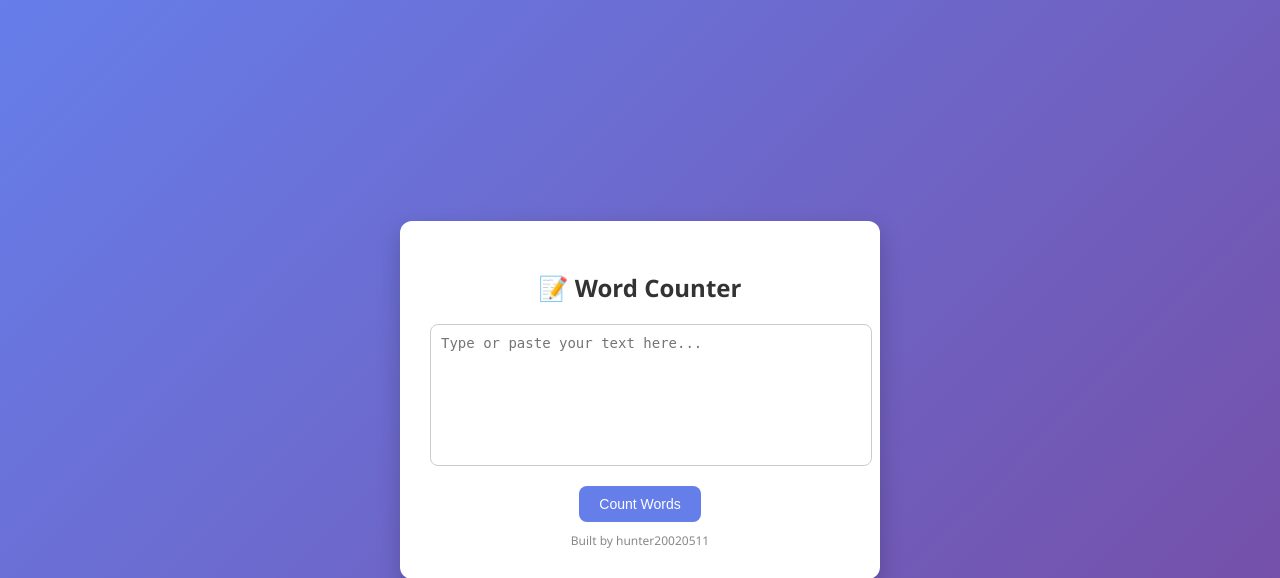
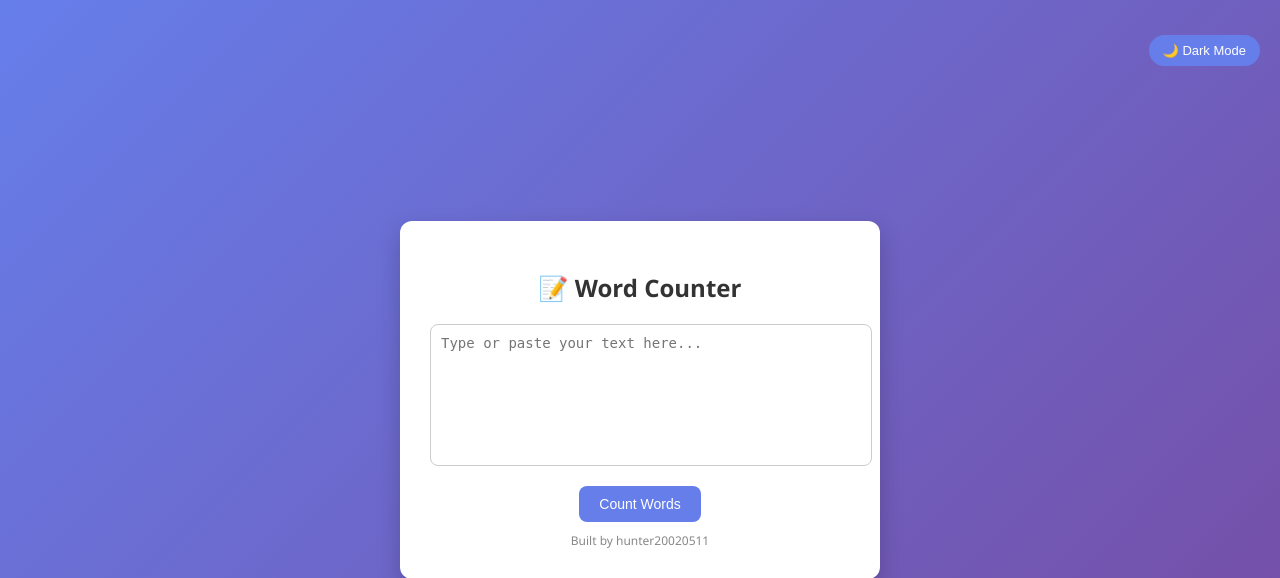
Before and after one commit to hunter20020511/word-counter-app-Day6, a Flask app: page / in a window 1280 px wide. Shown: the top 578 px of the page. Run offline with Flask 3, Linux system fonts and the light colour scheme.

Commit message:
Added Dark Mode to the UI

```diff
--- a/templates/index.html
+++ b/templates/index.html
@@ -13,6 +13,47 @@
             justify-content: center;
             align-items: center;
             height: 100vh;
+            transition: all 0.3s ease;
+        }
+
+        /* 🌙 DARK MODE */
+        body.dark-mode {
+            background: #121212;
+            color: #ffffff;
+        }
+
+        body.dark-mode .container {
+            background: #1e1e1e;
+            color: #ffffff;
+        }
+
+        body.dark-mode textarea {
+            background-color: #2a2a2a;
+            color: #ffffff;
+            border: 1px solid #555;
+        }
+
+        body.dark-mode .result,
+        body.dark-mode .freq {
+            background: #2a2a2a;
+            color: #fff;
+        }
+
+        body.dark-mode button {
+            background-color: #333;
+            color: #fff;
+        }
+
+        /* Toggle button (top-right) */
+        #darkModeToggle {
+            position: absolute;
+            top: 20px;
+            right: 20px;
+            padding: 8px 14px;
+            border-radius: 20px;
+            border: none;
+            cursor: pointer;
+            font-size: 13px;
         }
 
         .container {
@@ -87,6 +128,8 @@
 
 <body>
 
+<button id="darkModeToggle">🌙 Dark Mode</button>
+
 <div class="container">
     <h2>📝 Word Counter</h2>
 
@@ -118,5 +161,28 @@
     </div>
 </div>
 
+<script>
+    const toggleBtn = document.getElementById("darkModeToggle");
+
+    toggleBtn.addEventListener("click", () => {
+        document.body.classList.toggle("dark-mode");
+
+        if (document.body.classList.contains("dark-mode")) {
+            localStorage.setItem("theme", "dark");
+            toggleBtn.textContent = "☀️ Light Mode";
+        } else {
+            localStorage.setItem("theme", "light");
+            toggleBtn.textContent = "🌙 Dark Mode";
+        }
+    });
+
+    window.onload = () => {
+        if (localStorage.getItem("theme") === "dark") {
+            document.body.classList.add("dark-mode");
+            toggleBtn.textContent = "☀️ Light Mode";
+        }
+    };
+</script>
+
 </body>
 </html>
```
